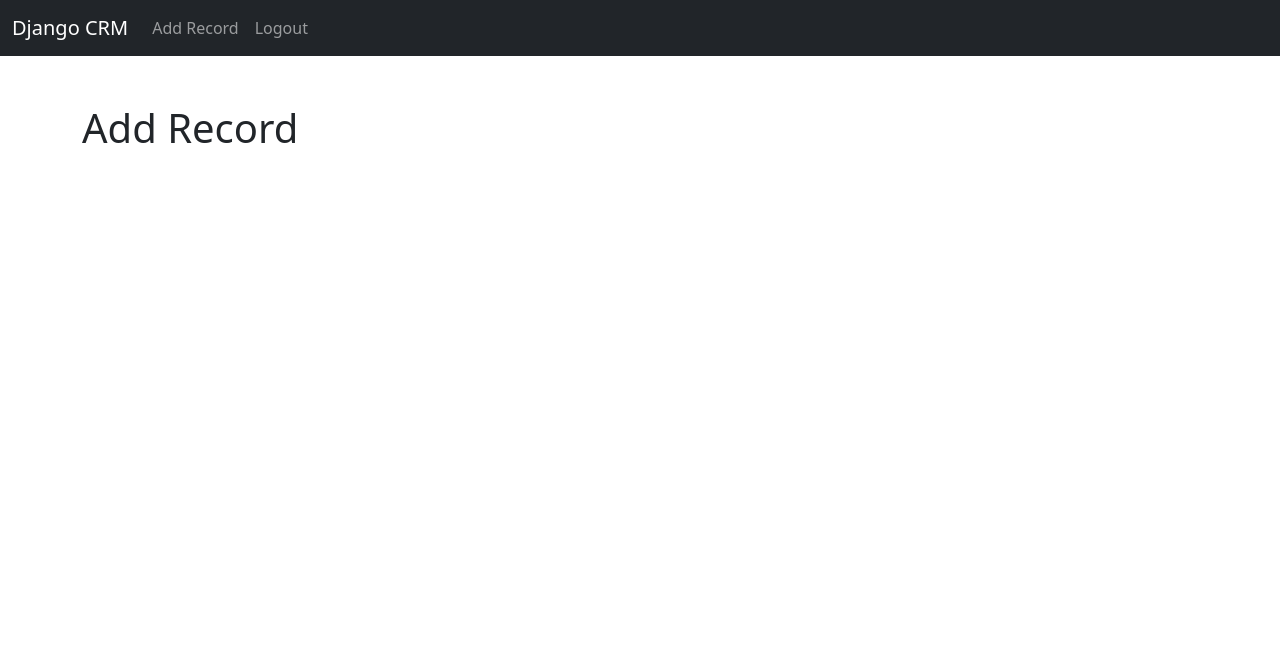
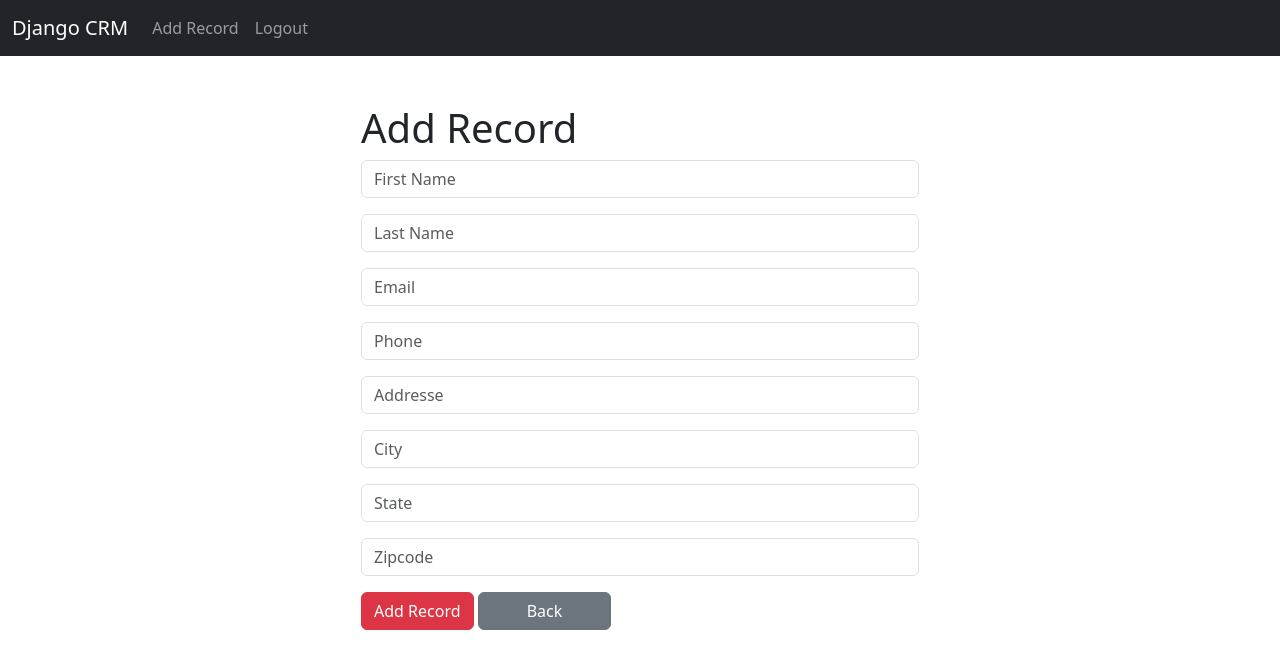
Before and after one commit to mohamadanasfattoum/CRM_APP, a Django app: page /add_record/ in a window 1280 px wide. Shown: the top 669 px of the page. Run offline with Django 4.2, Linux system fonts and the light colour scheme; the visitor is signed in with stand-in values (Sample User, id 1).

Commit message:
add add_record class form and def view

```diff
--- a/website/forms.py
+++ b/website/forms.py
@@ -1,6 +1,7 @@
 from django import forms
 from django.contrib.auth.forms import UserCreationForm
 from django.contrib.auth.models import User
+from .models import Record
 
 
 class SignUpForm(UserCreationForm):
@@ -32,3 +33,27 @@ class SignUpForm(UserCreationForm):
         self.fields['password2'].widget.attrs['placeholder'] = 'Confirm Password'
         self.fields['password2'].label = ''
         self.fields['password2'].help_text = '<span class="form-text text-muted"><small>Enter the same password as before, for verification.</small></span>'
+
+
+
+# create add record form # mit dieser ist ein fester form in add page
+
+# class AddRecordForm(forms.ModelForm):
+#     class Meta:
+#         model = Record
+#         fields = '__all__'
+
+# Create Add Record Form # diese mthode ist zur Anpassung(customization)
+class AddRecordForm(forms.ModelForm):
+    first_name = forms.CharField(required=True, widget=forms.widgets.TextInput(attrs={"placeholder":"First Name", "class":"form-control"}), label="")
+    last_name = forms.CharField(required=True, widget=forms.widgets.TextInput(attrs={"placeholder":"Last Name", "class":"form-control"}), label="")
+    email = forms.CharField(required=True, widget=forms.widgets.TextInput(attrs={"placeholder":"Email", "class":"form-control"}), label="")
+    phone = forms.CharField(required=True, widget=forms.widgets.TextInput(attrs={"placeholder":"Phone", "class":"form-control"}), label="")
+    addresse = forms.CharField(required=True, widget=forms.widgets.TextInput(attrs={"placeholder":"Addresse", "class":"form-control"}), label="")
+    city = forms.CharField(required=True, widget=forms.widgets.TextInput(attrs={"placeholder":"City", "class":"form-control"}), label="")
+    state = forms.CharField(required=True, widget=forms.widgets.TextInput(attrs={"placeholder":"State", "class":"form-control"}), label="")
+    zipcode = forms.CharField(required=True, widget=forms.widgets.TextInput(attrs={"placeholder":"Zipcode", "class":"form-control"}), label="")
+
+    class Meta:
+        model = Record
+        exclude = ("user",)
--- a/website/templates/add_record.html
+++ b/website/templates/add_record.html
@@ -2,8 +2,20 @@
 
 {% block content %}
 
+<div class="col-md-6 offset-md-3">
 
 <h1>Add Record</h1>
+
+<form action="{% url 'add_record' %}" method="POST">
+  {% csrf_token %}
+
+  {{form.as_p}}
+
+  <button type="submit" class="btn btn-danger">Add Record</button>
+  <a href="{% url 'home' %}"  class="btn btn-secondary  px-5">Back</a>
+</form>
+
+</div>
 
 
 
--- a/website/views.py
+++ b/website/views.py
@@ -1,7 +1,7 @@
 from django.shortcuts import render, redirect
 from django.contrib.auth import authenticate, login, logout
 from django.contrib import messages
-from .forms import SignUpForm
+from .forms import SignUpForm, AddRecordForm
 from .models import Record
 
 def home(request): # ruf die seite # wenn ich zu page gehe : GET., wenn ich in page login mache : POST wie senden data.
@@ -73,5 +73,30 @@ def delete_record(request, pk):
         return redirect('home')
 
 
+
+
 def add_record(request):
-    return render(request, 'add_record.html', {})
+    form = AddRecordForm(request.POST or None)
+    if request.user.is_authenticated:
+        if request.method == 'POST':
+            if form.is_valid():
+                add_record = form.save()
+                messages.success(request, 'Record Added..')
+                return redirect(f'home')
+        return render(request, 'add_record.html', {'form':form})
+    else:
+        messages.success(request, 'You Must Be Logged In To Add..')
+        return redirect('home')
+
+
+
+
+# def add_record(request):
+#     if request.method == 'POST':
+#         form = AddRecordForm(request.POST, request.FILES)
+#         if form.is_valid():
+#             form.save()
+#             return redirect(f'home')
+#     else:
+#         form = AddRecordForm()
+#     return render(request, 'add_record.html', {'form':form})
```
